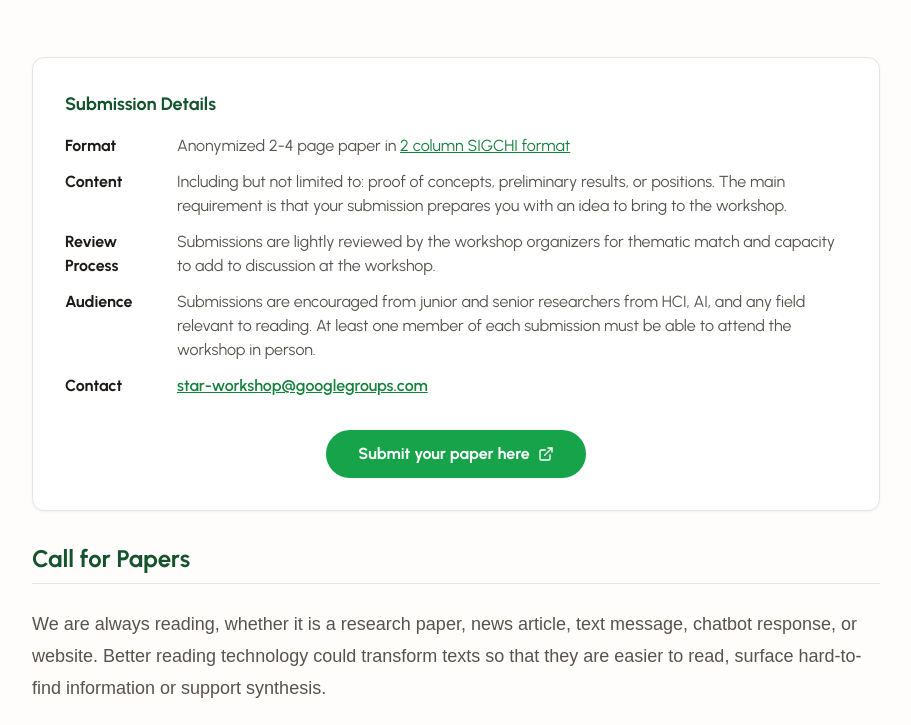
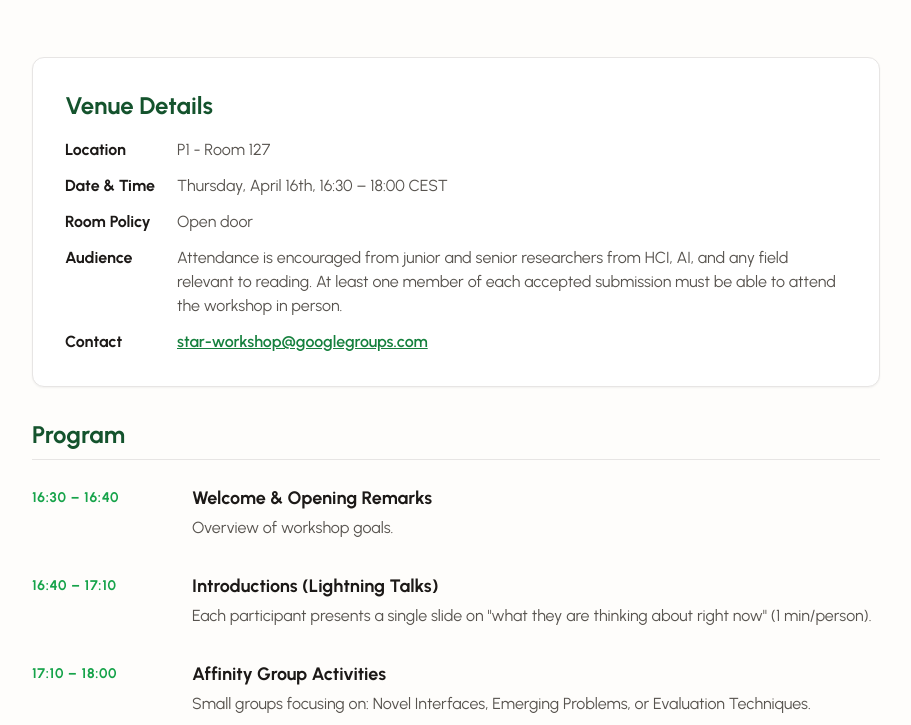
Before and after one commit to chi-star-workshop/chi-star-workshop.github.io, a website: page index.html in a window 1280 px wide. Shown: the part 684-1409 px from the top of the page, without its empty margins (184-1095 px from the left). Drawn offline with nearby package versions, Linux system fonts and the light colour scheme.

Commit message:
updated with venue details

```diff
--- a/index.html
+++ b/index.html
@@ -170,40 +170,64 @@
             </p>
         </header>
 
-        <!-- Submission Details Box -->
+        <!-- Venue Details Box -->
         <div class="bg-white border border-stone-200 rounded-xl p-8 my-8 not-prose shadow-sm">
-            <h3 class="text-lg font-bold text-forest-900 mb-4">Submission Details</h3>
+            <h3 class="text-2xl font-bold text-forest-900 mb-4">Venue Details</h3>
             <div class="space-y-3 text-stone-600">
                 <div class="flex flex-col sm:flex-row gap-1 sm:gap-4">
-                    <span class="font-bold text-stone-900 w-24 shrink-0">Format</span>
-                    <span>Anonymized 2-4 page paper in <a href="https://chi2026.acm.org/chi-publication-formats/" class="text-forest-700 underline hover:text-forest-900">2 column SIGCHI format</a></span>
+                    <span class="font-bold text-stone-900 w-24 shrink-0">Location</span>
+                    <span>P1 - Room 127</span>
                 </div>
                 <div class="flex flex-col sm:flex-row gap-1 sm:gap-4">
-                    <span class="font-bold text-stone-900 w-24 shrink-0">Content</span>
-                    <span>Including but not limited to: proof of concepts, preliminary results, or positions. The main requirement is that your submission prepares you with an idea to bring to the workshop.</span>
+                    <span class="font-bold text-stone-900 w-24 shrink-0">Date & Time</span>
+                    <span>Thursday, April 16th, 16:30 – 18:00 CEST</span>
                 </div>
                 <div class="flex flex-col sm:flex-row gap-1 sm:gap-4">
-                    <span class="font-bold text-stone-900 w-24 shrink-0">Review Process</span>
-                    <span>Submissions are lightly reviewed by the workshop organizers for thematic match and capacity to add to discussion at the workshop.</span>
+                    <span class="font-bold text-stone-900 w-24 shrink-0">Room Policy</span>
+                    <span>Open door</span>
                 </div>
                 <div class="flex flex-col sm:flex-row gap-1 sm:gap-4">
                     <span class="font-bold text-stone-900 w-24 shrink-0">Audience</span>
-                    <span>Submissions are encouraged from junior and senior researchers from HCI, AI, and any field relevant to reading. At least one member of each submission must be able to attend the workshop in person.</span>
+                    <span>Attendance is encouraged from junior and senior researchers from HCI, AI, and any field relevant to reading. At least one member of each accepted submission must be able to attend the workshop in person.</span>
                 </div>
                 <div class="flex flex-col sm:flex-row gap-1 sm:gap-4">
                     <span class="font-bold text-stone-900 w-24 shrink-0">Contact</span>
                     <a href="mailto:star-workshop@googlegroups.com" class="text-forest-700 underline hover:text-forest-900 font-semibold">star-workshop@googlegroups.com</a>
                 </div>
             </div>
+        </div>
 
-            <!-- Centered Portal Button -->
-            <div class="mt-8 flex justify-center">
-                <a href="https://forms.gle/tYqyFY5tk6mJXq6XA" target="_blank" class="inline-flex items-center gap-2 bg-forest-600 hover:bg-forest-700 text-white font-bold py-3 px-8 rounded-full transition-colors shadow-sm">
-                    Submit your paper here
-                    <i data-lucide="external-link" class="w-4 h-4"></i>
-                </a>
+        <!-- Program Section -->
+        <section id="program" class="mb-20 scroll-mt-24">
+            <h2 class="text-2xl font-bold text-forest-900 mb-6 pb-2 border-b border-stone-200">Program</h2>
+
+            <div class="space-y-8">
+                <!-- Item -->
+                <div class="flex flex-col sm:flex-row gap-2 sm:gap-8 group">
+                    <div class="sm:w-32 flex-shrink-0 font-bold text-forest-600 text-sm pt-1 tracking-wider group-hover:text-forest-800 transition-colors">16:30 – 16:40</div>
+                    <div>
+                        <h3 class="font-bold text-stone-900 text-lg">Welcome & Opening Remarks</h3>
+                        <p class="text-stone-600 mt-1">Overview of workshop goals.</p>
+                    </div>
+                </div>
+                <!-- Item -->
+                <div class="flex flex-col sm:flex-row gap-2 sm:gap-8 group">
+                    <div class="sm:w-32 flex-shrink-0 font-bold text-forest-600 text-sm pt-1 tracking-wider group-hover:text-forest-800 transition-colors">16:40 – 17:10</div>
+                    <div>
+                        <h3 class="font-bold text-stone-900 text-lg">Introductions (Lightning Talks)</h3>
+                        <p class="text-stone-600 mt-1">Each participant presents a single slide on "what they are thinking about right now" (1 min/person).</p>
+                    </div>
+                </div>
+                <!-- Item -->
+                <div class="flex flex-col sm:flex-row gap-2 sm:gap-8 group">
+                    <div class="sm:w-32 flex-shrink-0 font-bold text-forest-600 text-sm pt-1 tracking-wider group-hover:text-forest-800 transition-colors">17:10 – 18:00</div>
+                    <div>
+                        <h3 class="font-bold text-stone-900 text-lg">Affinity Group Activities</h3>
+                        <p class="text-stone-600 mt-1">Small groups focusing on: Novel Interfaces, Emerging Problems, or Evaluation Techniques.</p>
+                    </div>
+                </div>
             </div>
-        </div>
+        </section>
 
         <!-- Call for Papers Section (Combined CFP & About) -->
         <section id="call-for-papers" class="mb-20 scroll-mt-24">
@@ -279,39 +303,6 @@
                     <div class="flex flex-col sm:flex-row gap-1 sm:gap-4">
                         <span class="font-bold text-forest-700 w-40 shrink-0">April 16th</span>
                         <span>Workshop @ CHI</span>
-                    </div>
-                </div>
-            </div>
-        </section>
-
-
-        <!-- Program Section -->
-        <section id="program" class="mb-20 scroll-mt-24">
-            <h2 class="text-2xl font-bold text-forest-900 mb-6 pb-2 border-b border-stone-200">Program</h2>
-
-            <div class="space-y-8">
-                <!-- Item -->
-                <div class="flex flex-col sm:flex-row gap-2 sm:gap-8 group">
-                    <div class="sm:w-32 flex-shrink-0 font-bold text-forest-600 text-sm pt-1 tracking-wider group-hover:text-forest-800 transition-colors">16:30 – 16:40</div>
-                    <div>
-                        <h3 class="font-bold text-stone-900 text-lg">Welcome & Opening Remarks</h3>
-                        <p class="text-stone-600 mt-1">Overview of workshop goals.</p>
-                    </div>
-                </div>
-                <!-- Item -->
-                <div class="flex flex-col sm:flex-row gap-2 sm:gap-8 group">
-                    <div class="sm:w-32 flex-shrink-0 font-bold text-forest-600 text-sm pt-1 tracking-wider group-hover:text-forest-800 transition-colors">16:40 – 17:10</div>
-                    <div>
-                        <h3 class="font-bold text-stone-900 text-lg">Introductions (Lightning Talks)</h3>
-                        <p class="text-stone-600 mt-1">Each participant presents a single slide on "what they are thinking about right now" (1 min/person).</p>
-                    </div>
-                </div>
-                <!-- Item -->
-                <div class="flex flex-col sm:flex-row gap-2 sm:gap-8 group">
-                    <div class="sm:w-32 flex-shrink-0 font-bold text-forest-600 text-sm pt-1 tracking-wider group-hover:text-forest-800 transition-colors">17:10 – 18:00</div>
-                    <div>
-                        <h3 class="font-bold text-stone-900 text-lg">Affinity Group Activities</h3>
-                        <p class="text-stone-600 mt-1">Small groups focusing on: Novel Interfaces, Emerging Problems, or Evaluation Techniques.</p>
                     </div>
                 </div>
             </div>
--- a/package.json
+++ b/package.json
@@ -4,7 +4,7 @@
   "description": "A simple single-page responsive website for a workshop.",
   "main": "src/index.html",
   "scripts": {
-    "start": "live-server src"
+    "start": "live-server ."
   },
   "keywords": [
     "workshop",
```
